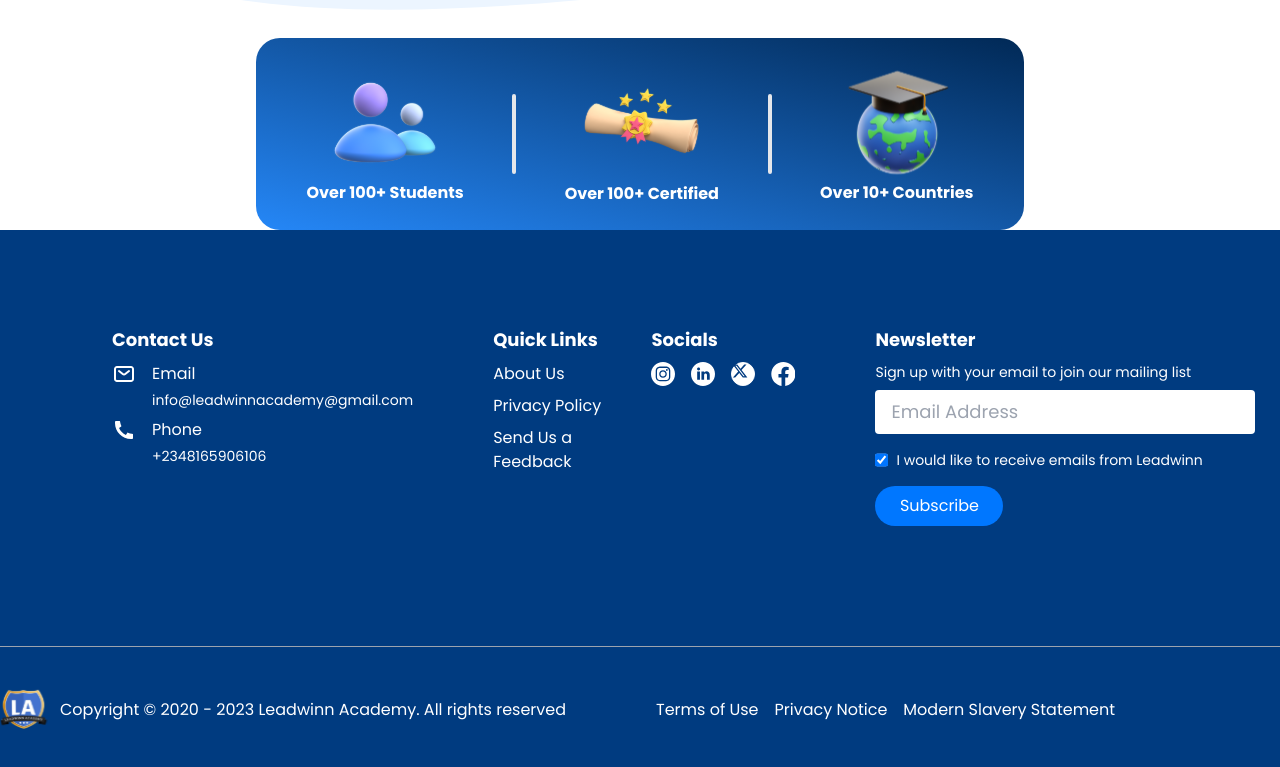
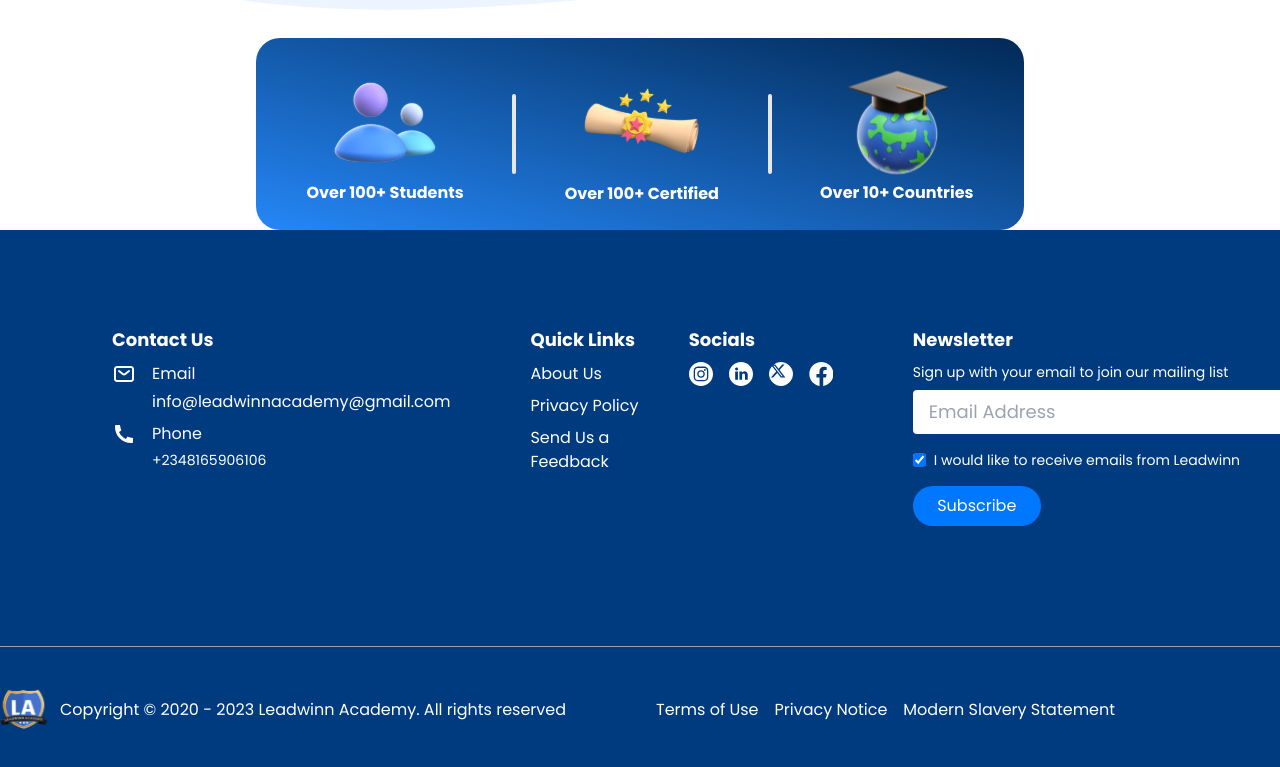
Before and after one commit to Adeleyeha-17/Leadwinn-Academy, a React (Vite) app: page / in a window 1280 px wide. Shown: the part 739-1506 px from the top of the page. Built offline with nearby package versions, Linux system fonts and the light colour scheme.

Commit message:
updated footer

```diff
--- a/src/components/Footer/Footer.tsx
+++ b/src/components/Footer/Footer.tsx
@@ -39,7 +39,7 @@ export const Footer:React.FC = () => {
 
    return (
     <div className="bg-footer-blue text-white font-poppins pb-20">
-      <div className="grid grid-flow-row sm:max-lg:grid-cols-2 lg:grid-flow-col gap-6 sm:max-md:gap-0 lg:gap-0 py-16 sm:max-lg:px-2 px-6 md:py-24 md:max-xl:px-18 xl:px-28 lg:max-xl:px-10 lg:space-x-20 md:max-w-6xl lg:max-w-7xl mx-auto">
+      <div className="grid grid-flow-row sm:max-lg:grid-cols-2 lg:grid-flow-col gap-6 sm:max-md:gap-0 lg:gap-0 py-16 sm:max-lg:px-2 px-6 md:py-24 md:max-xl:px-18 xl:px-28 lg:max-xl:px-10 lg:space-x-20 md:max-w-6xl lg:max-w-7xl mx-auto sm:max-lg:ml-9">
 
          <div className="flex flex-col gap-2">
             <h1 className="sm:max-md:text-base font-bold md:text-lg ">Contact Us</h1>
@@ -51,7 +51,7 @@ export const Footer:React.FC = () => {
 
                <div className="flex flex-col gap-1">
                   <h1 className="text-xs md:font-medium md:text-base">Email</h1>
-                  <h1 className="text-xs lg:text-sm">info@leadwinnacademy@gmail.com</h1>
+                  <h1 className="text-xs sm:text-sm lg:text-base">info@leadwinnacademy@gmail.com</h1>
                </div>
             </div>
 
@@ -71,7 +71,7 @@ export const Footer:React.FC = () => {
 
          <div className="flex flex-col gap-2 w-full">
             <h1 className="sm:max-md:text-base font-bold md:text-lg">Quick Links</h1>
-            <div className="flex flex-col gap-2 text-xs md:text-base">
+            <div className="flex flex-col gap-2 text-xs sm:text-sm md:text-base">
                {
                quickLinks.map(links => (
                   <Link to={
```
